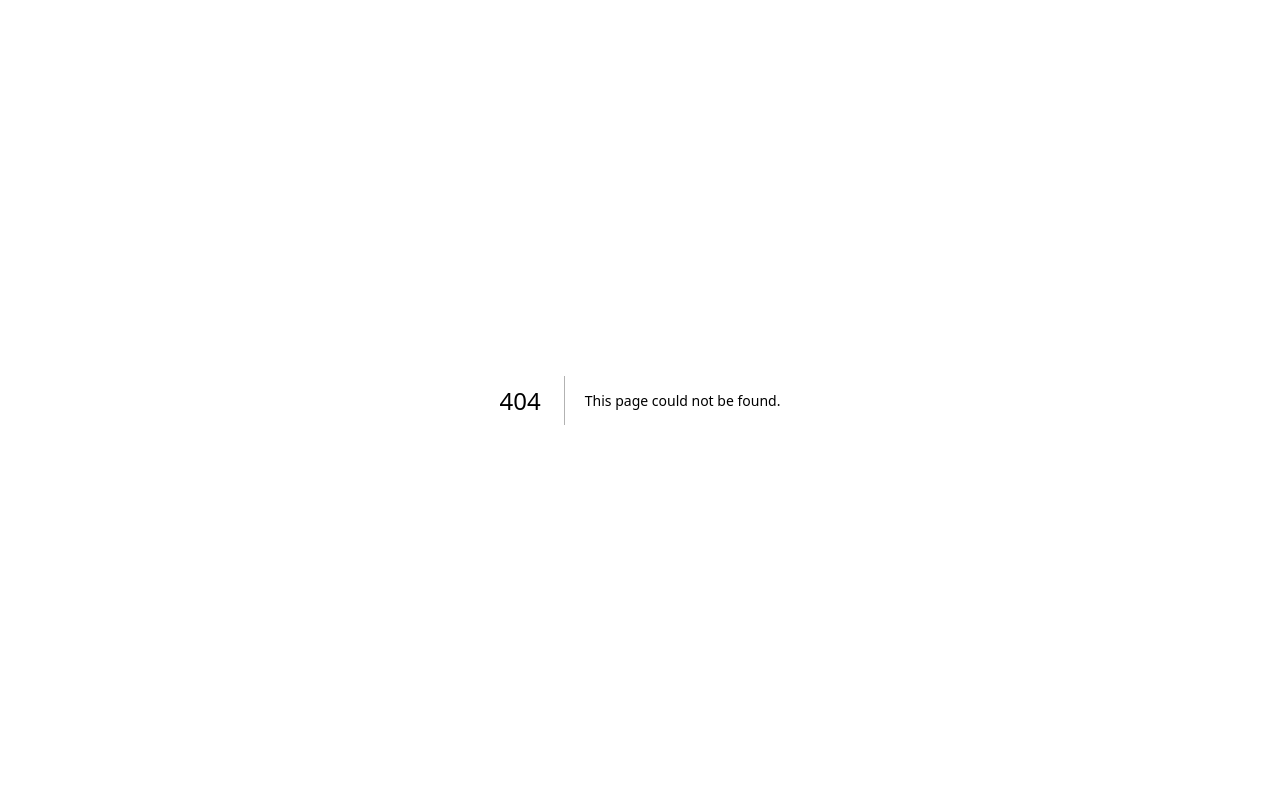
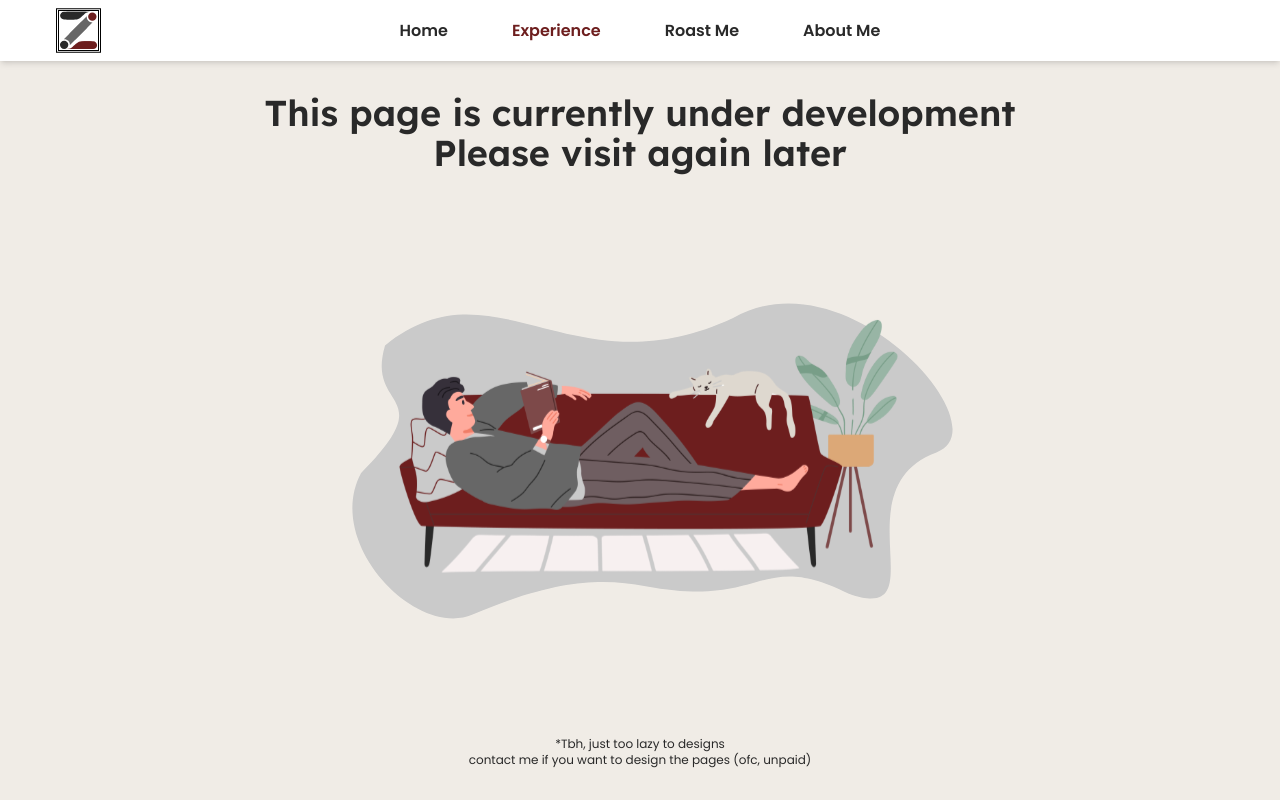
Before and after one commit to Izra4/personal-web, a Next.js app: page /experience in a window 1280 px wide. Before the commit this address had no page. Built offline with nearby package versions, Linux system fonts and the light colour scheme.

Commit message:
feat(exp): add experience page

```diff
--- /dev/null
+++ b/src/app/experience/page.tsx
@@ -0,0 +1,33 @@
+import React from 'react';
+import Navbar from '../_components/navigation';
+import { Lexend, Poppins } from 'next/font/google';
+import Development from '../_components/development';
+
+const poppins = Poppins({
+  weight: [
+    '100', '200', '300', '400',
+    '500', '600', '700', '800', '900'
+  ],
+  subsets: ['latin'],
+  display: 'swap',
+});
+
+const lexend = Lexend({
+  weight: [
+    '100', '200', '300', '400',
+    '500', '600', '700', '800', '900'
+  ],
+  subsets: ['latin'],
+  display: 'swap',
+});
+
+const ExperiencePage: React.FC = () => {
+  return (
+    <div className="bg-primary w-screen min-h-screen lg:h-screen flex flex-col">
+      <Navbar/>
+      <Development lexend={lexend.className} poppins={poppins.className}/>
+    </div>
+  );
+};
+
+export default ExperiencePage;
```
